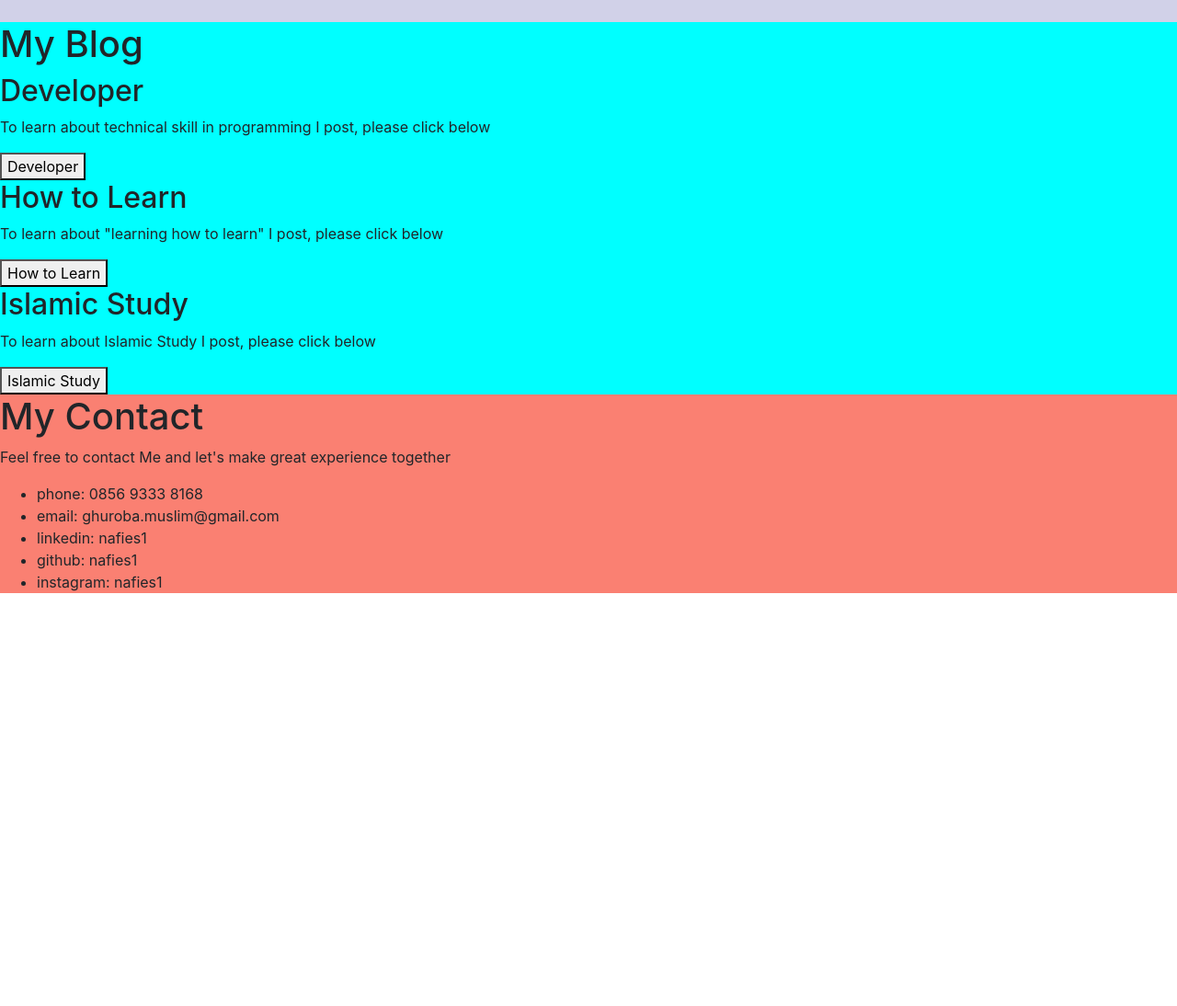
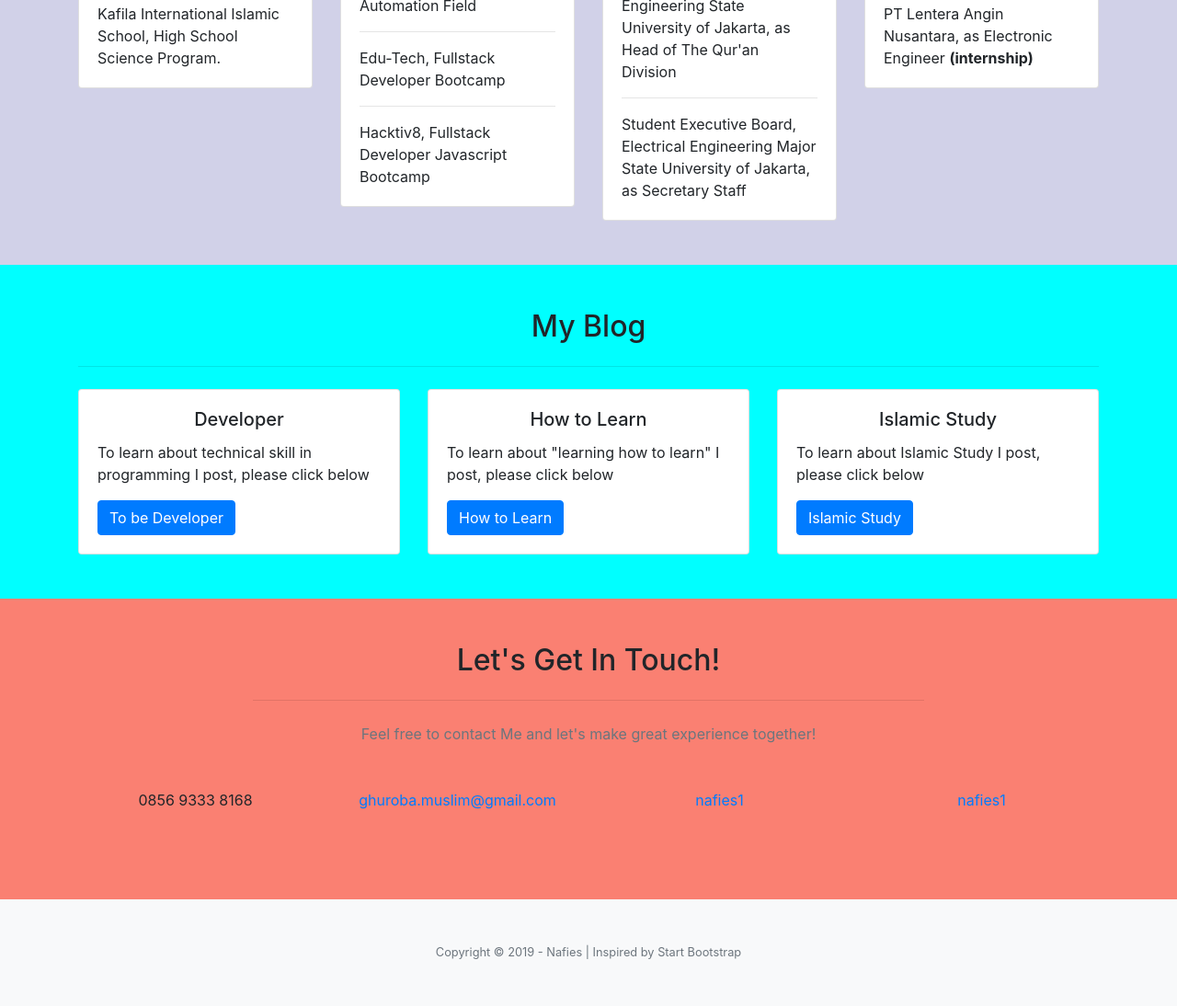
Before and after one commit to nafies1/nafies.github.io, a plain HTML site: page index.html in a window 1280 px wide. Shown: the part 1059-2153 px from the top of the page at 92% size. Before the commit the page ends 1720 px from the top, so only its background shows below. Drawn offline with nearby package versions, Linux system fonts and the light colour scheme.

Commit message:
Perbaikan dari awal sampai akhir tahap 2. Masih kurang perbaikan background, height per page, efel scroll, dll

```diff
--- a/index.html
+++ b/index.html
@@ -64,8 +64,9 @@
 				  	<hr class="divider my-4">
 				</div>
 				<div class="col-lg-8 align-self-baseline">
-				  	<p class="text-white-75 font-weight-light mb-5">Let me introduce my self. I'am a future Full Stack Developer. For more things about Me, please check it out below</p>
-				  	<a class="btn btn-primary btn-xl js-scroll-trigger" href="#about">More about me!</a>
+				  	<p class="text-white-75 font-weight-light mb-5">Let me introduce my self. I'm a future Full Stack Developer. For more things about Me, please check it out below</p>
+					  <a class="btn btn-primary btn-xl js-scroll-trigger" href="#about">More about me!</a>
+					  <br><br><br><br>
 				</div>
 			</div>
 		</div>
@@ -73,7 +74,8 @@
 
 	<!-- About -->
 	<section class="page-section" id="about">
-		<div class="container">
+		<div class="container container1">
+			<br><br>
 			<h2 class="text-center mt-0">What Skills I Can Handle ?</h2>
 			<hr class="divider my-4">
 			<div class="row">
@@ -113,12 +115,14 @@
 					</div>
 				</div>
 			</div>
+			<br><br><br><br>
 		</div>
 	</section>
 
 	<!-- my Past -->
 	<section class="page-section" id="my-past">
 		<div class="container">
+			<br><br>
 			<h2 class="text-center mt-0">Education & Experience</h2>
 			<hr class="divider my-4">
 			<div class="row">
@@ -210,57 +214,103 @@
 							</div>
 						</div>
 					</div>
+					<br><br><br><br>
 			</div>
 		</div>
 		<br>
 		<br>
 	</section>
 
-
-	<main>
-
-
-			<!-- blog -->
-			<div id="blog">
-				<h1>My Blog</h1>
-				<div>
-					<h2>Developer</h2>
-					<p>To learn about technical skill in programming I post, please click below</p>
-					<a href="#"><button>Developer</button></a>
-				</div>
-
-				<div>
-					<h2>How to Learn</h2>
-					<p>To learn about "learning how to learn" I post, please click below</p>
-					<a href="#"><button>How to Learn</button></a>
-				</div>
-
-				<div>
-					<h2>Islamic Study</h2>
-					<p>To learn about Islamic Study I post, please click below</p>
-					<a href="#"><button>Islamic Study</button></a>
+	<!-- blog -->
+	<section class="page-section" id="blog">
+			<div class="container">
+					<br><br>
+				<h2 class="text-center mt-0">My Blog</h2>
+				<hr class="divider my-4">
+				<div class="row">
+					<div class="col-sm-4">
+						<div class="card">
+							<div class="card-body">
+								<h5 class="card-title1">Developer</h5>
+								<p class="card-text">To learn about technical skill in programming I post, please click below</p>
+								<a href="#" class="btn btn-primary">To be Developer</a>
+							</div>
+						</div>
+					</div>
+					<div class="col-sm-4">
+						<div class="card">
+							<div class="card-body">
+								<h5 class="card-title1">How to Learn</h5>
+								<p class="card-text">To learn about "learning how to learn" I post, please click below</p>
+								<a href="#" class="btn btn-primary">How to Learn</a>
+							</div>
+						</div>
+					</div>
+					<div class="col-sm-4">
+						<div class="card">
+							<div class="card-body">
+								<h5 class="card-title1">Islamic Study</h5>
+								<p class="card-text">To learn about Islamic Study I post, please click below</p>
+								<a href="#" class="btn btn-primary">Islamic Study</a>
+							</div>
+						</div>
+					</div>
 				</div>
 			</div>
+			<br>
+			<br>
+		</section>
 
-			<!-- contact -->
-			<div id="contact">
-				<h1>My Contact</h1>
-				<p>Feel free to contact Me and let's make great experience together</p>
-				<ul>
-					<li>phone: 0856 9333 8168</li>
-					<li>email: ghuroba.muslim@gmail.com</li>
-					<li>linkedin: nafies1</li>
-					<li>github: nafies1</li>
-					<li>instagram: nafies1</li>
+	  <!-- Contact Section -->
+	    <section class="page-section" id="contact">
+			<div class="container">
+			  <div class="row justify-content-center">
+				<div class="col-lg-8 text-center">
+				  <br><br>
+				  <h2 class="mt-0">Let's Get In Touch!</h2>
+				  <hr class="divider my-4">
+				  <p class="text-muted mb-5">Feel free to contact Me and let's make great experience together!</p>
+				</div>
+			  </div>
+			  <div class="row">
+				<!-- phone -->
+				<div class="col-lg-3 ml-auto text-center mb-5 mb-lg-0">
+				  <i class="fas fa-phone fa-3x mb-3 text-muted"></i>
+				  <div>0856 9333 8168</div>
+				</div>
+				<!-- email -->
+				<div class="col-lg-3 mr-auto text-center">
+				  <i class="fas fa-envelope fa-3x mb-3 text-muted"></i>
+				  <!-- Make sure to change the email address in anchor text AND the link below! -->
+				  <a class="d-block" href="mailto:ghuroba.muslim@gmail.com">ghuroba.muslim@gmail.com</a>
+				</div>
+				<!-- github -->
+				<div class="col-lg-3 ml-auto text-center mb-5 mb-lg-0">
+					<i class="fas fa-phone fa-3x mb-3 text-muted"></i>
+					<a class="d-block" href="https://github.com/nafies1" target="_blank">nafies1</a>
+				</div>
+				<!-- instagram -->
+				<div class="col-lg-3 ml-auto text-center mb-5 mb-lg-0">
+						<i class="fas fa-phone fa-3x mb-3 text-muted"></i>
+						<a class="d-block" href="https://instagram.com/nafies1" target="_blank">nafies1</a>
+					</div>
+			  </div>
+			</div>
+			<br><br><br><br>
+		</section>
 
-				</ul>
+		<!-- Footer -->
+		<footer class="bg-light py-5">
+			<div class="container">
+				<div class="small text-center text-muted">Copyright &copy; 2019 - Nafies | Inspired by Start Bootstrap</div>
 			</div>
-	</main>
-	<!-- <script>
+		</footer>
+
+	<script>
         var width = screen.width;
          var height= screen.height;
 alert('width : '+width+'px x height : '+height);
-</script> -->
+</script>
 <script src="https://code.jquery.com/jquery-3.3.1.slim.min.js" integrity="sha384-q8i/X+965DzO0rT7abK41JStQIAqVgRVzpbzo5smXKp4YfRvH+8abtTE1Pi6jizo" crossorigin="anonymous"></script>
 <script src="https://cdnjs.cloudflare.com/ajax/libs/popper.js/1.14.7/umd/popper.min.js" integrity="sha384-UO2eT0CpHqdSJQ6hJty5KVphtPhzWj9WO1clHTMGa3JDZwrnQq4sF86dIHNDz0W1" crossorigin="anonymous"></script>
 <script src="https://stackpath.bootstrapcdn.com/bootstrap/4.3.1/js/bootstrap.min.js" integrity="sha384-JjSmVgyd0p3pXB1rRibZUAYoIIy6OrQ6VrjIEaFf/nJGzIxFDsf4x0xIM+B07jRM" crossorigin="anonymous"></script>
@@ -346,3 +396,42 @@ alert('width : '+width+'px x height : '+height);
 						<li>PT Lentera Angin Nusantara, as Electronic Engineer (internship)</li>
 					</ul>
 				</div> -->
+	<!-- blog -->
+	<!-- <div id="blog">
+			<h1>My Blog</h1>
+			<div>
+				<h2>Developer</h2>
+				<p>To learn about technical skill in programming I post, please click below</p>
+				<a href="#"><button>Developer</button></a>
+			</div>
+
+			<div>
+				<h2>How to Learn</h2>
+				<p>To learn about "learning how to learn" I post, please click below</p>
+				<a href="#"><button>How to Learn</button></a>
+			</div>
+
+			<div>
+				<h2>Islamic Study</h2>
+				<p>To learn about Islamic Study I post, please click below</p>
+				<a href="#"><button>Islamic Study</button></a>
+			</div>
+		</div> -->
+
+		<!-- <main> -->
+
+
+				<!-- contact -->
+				<!-- <div id="contact">
+					<h1>My Contact</h1>
+					<p>Feel free to contact Me and let's make great experience together</p>
+					<ul>
+						<li>phone: 0856 9333 8168</li>
+						<li>email: ghuroba.muslim@gmail.com</li>
+						<li>linkedin: nafies1</li>
+						<li>github: nafies1</li>
+						<li>instagram: nafies1</li>
+
+					</ul>
+				</div>
+		</main> -->
--- a/style.css
+++ b/style.css
@@ -72,7 +72,9 @@ header nav ul li a:hover{
 	/*height: 100%;*/
 	padding: 10px;
 	/* margin: 0 auto; */
-	height: 100vh;
+    height: 100vh;
+    margin-top: 10px;
+    margin-bottom: 10px !important;
 }
 #home{
 	background-color: blue;
@@ -96,3 +98,13 @@ header nav ul li a:hover{
     -webkit-transition: background-color 0.2s ease;
     transition: background-color 0.2s ease;
   }
+  .card-title1 {
+    margin-bottom: 0.75rem;
+    text-align: center;
+  }
+
+@media (min-height: 700px) {
+  .container1 {
+    max-height: 720px;
+  }
+}
```
